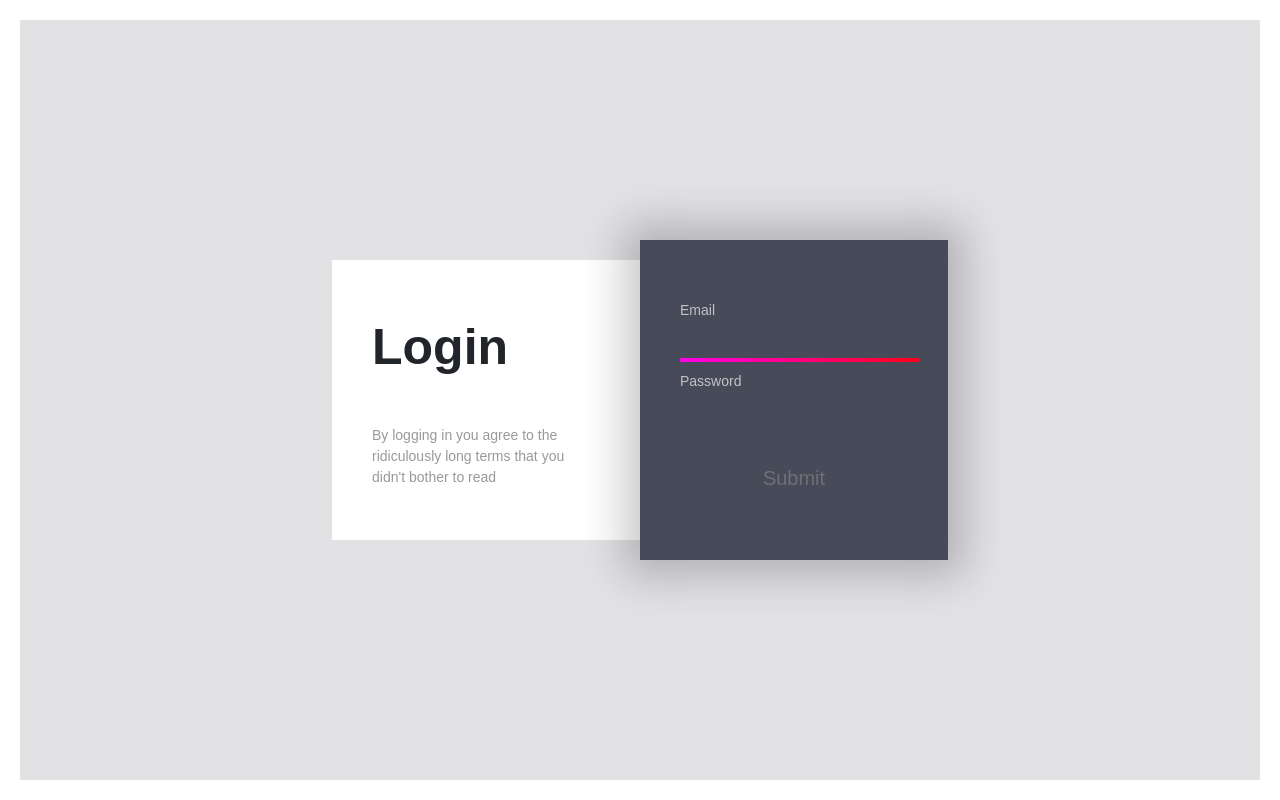
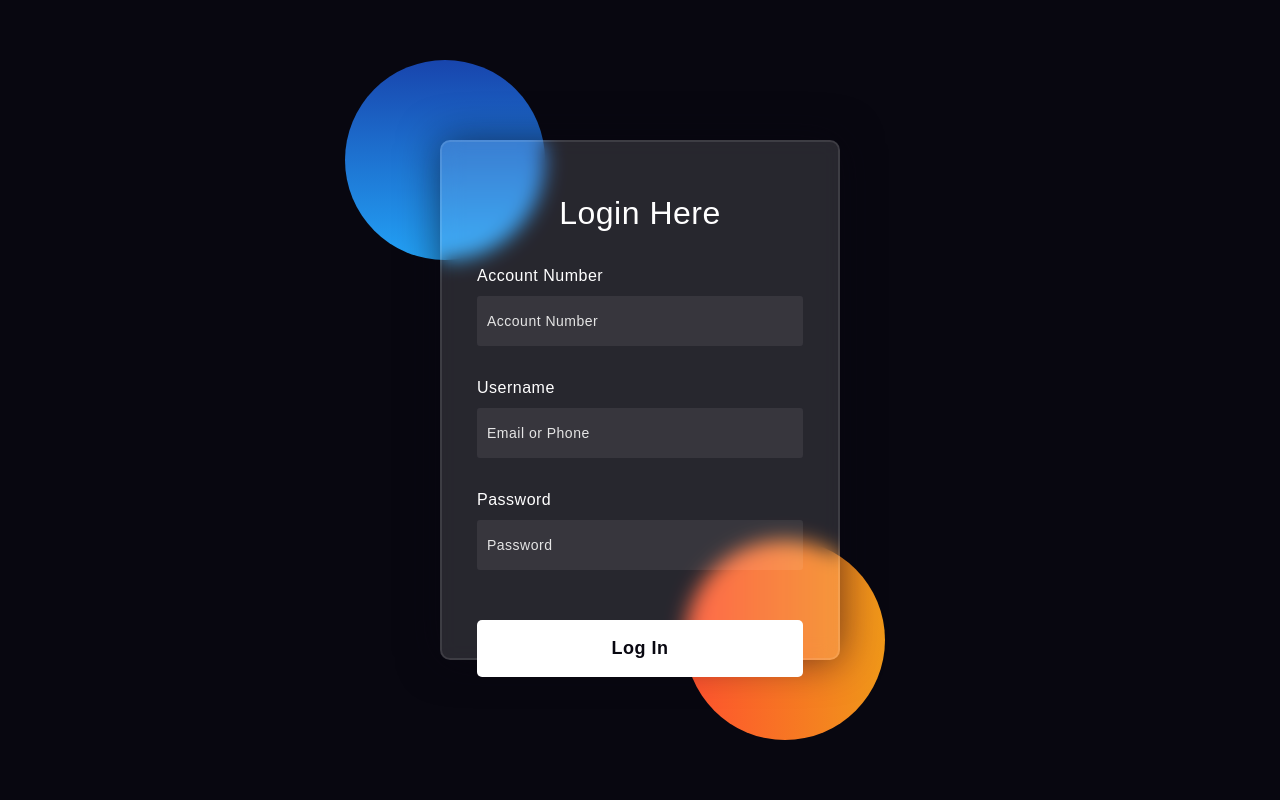
Before and after one commit to VDliveson/Banking-system, a Django app: page /login in a window 1280 px wide. Run offline with Django 4.2, Linux system fonts and the light colour scheme; some libraries are stand-ins or nearby versions; some web fonts are replaced.

Commit message:
Added login page

```diff
--- a/app/templates/login.html
+++ b/app/templates/login.html
@@ -5,48 +5,154 @@ Login
 {%endblock%}
 
 {%block bodyblock%}
-<link rel="stylesheet" href={% static 'css/login.css' %}>
+    <style media="screen">
+      *,
+*:before,
+*:after{
+    padding: 0;
+    margin: 0;
+    box-sizing: border-box;
+}
+body{
+    background-color: #080710;
+}
+.background{
+    width: 430px;
+    height: 520px;
+    position: absolute;
+    transform: translate(-50%,-50%);
+    left: 50%;
+    top: 50%;
+}
+.background .shape{
+    height: 200px;
+    width: 200px;
+    position: absolute;
+    border-radius: 50%;
+}
+.shape:first-child{
+    background: linear-gradient(
+        #1845ad,
+        #23a2f6
+    );
+    left: -80px;
+    top: -80px;
+}
+.shape:last-child{
+    background: linear-gradient(
+        to right,
+        #ff512f,
+        #f09819
+    );
+    right: -30px;
+    bottom: -80px;
+}
+form{
+    height: 520px;
+    width: 400px;
+    background-color: rgba(255,255,255,0.13);
+    position: absolute;
+    transform: translate(-50%,-50%);
+    top: 50%;
+    left: 50%;
+    border-radius: 10px;
+    backdrop-filter: blur(10px);
+    border: 2px solid rgba(255,255,255,0.1);
+    box-shadow: 0 0 40px rgba(8,7,16,0.6);
+    padding: 50px 35px;
+}
+form *{
+    font-family: 'Poppins',sans-serif;
+    color: #ffffff;
+    letter-spacing: 0.5px;
+    outline: none;
+    border: none;
+}
+form h3{
+    font-size: 32px;
+    font-weight: 500;
+    line-height: 42px;
+    text-align: center;
+}
 
-<div class="page">
-    <div class="container">
-      <div class="left">
-        <div class="login">Login</div>
-        <div class="eula">By logging in you agree to the ridiculously long terms that you didn't bother to read</div>
-      </div>
-      <div class="right">
-        <svg viewBox="0 0 320 300">
-          <defs>
-            <linearGradient
-                            inkscape:collect="always"
-                            id="linearGradient"
-                            x1="13"
-                            y1="193.49992"
-                            x2="307"
-                            y2="193.49992"
-                            gradientUnits="userSpaceOnUse">
-              <stop
-                    style="stop-color:#ff00ff;"
-                    offset="0"
-                    id="stop876" />
-              <stop
-                    style="stop-color:#ff0000;"
-                    offset="1"
-                    id="stop878" />
-            </linearGradient>
-          </defs>
-          <path d="m 40,120.00016 239.99984,-3.2e-4 c 0,0 24.99263,0.79932 25.00016,35.00016 0.008,34.20084 -25.00016,35 -25.00016,35 h -239.99984 c 0,-0.0205 -25,4.01348 -25,38.5 0,34.48652 25,38.5 25,38.5 h 215 c 0,0 20,-0.99604 20,-25 0,-24.00396 -20,-25 -20,-25 h -190 c 0,0 -20,1.71033 -20,25 0,24.00396 20,25 20,25 h 168.57143" />
-        </svg>
-        <div class="form">
-          <label for="email">Email</label>
-          <input type="email" id="email">
-          <label for="password">Password</label>
-          <input type="password" id="password">
-          <input type="submit" id="submit" value="Submit">
+label{
+    display: block;
+    margin-top: 30px;
+    font-size: 16px;
+    font-weight: 500;
+}
+input{
+    display: block;
+    height: 50px;
+    width: 100%;
+    background-color: rgba(255,255,255,0.07);
+    border-radius: 3px;
+    padding: 0 10px;
+    margin-top: 8px;
+    font-size: 14px;
+    font-weight: 300;
+}
+::placeholder{
+    color: #e5e5e5;
+}
+button{
+    margin-top: 50px;
+    width: 100%;
+    background-color: #ffffff;
+    color: #080710;
+    padding: 15px 0;
+    font-size: 18px;
+    font-weight: 600;
+    border-radius: 5px;
+    cursor: pointer;
+}
+.social{
+  margin-top: 30px;
+  display: flex;
+}
+.social div{
+  background: red;
+  width: 150px;
+  border-radius: 3px;
+  padding: 5px 10px 10px 5px;
+  background-color: rgba(255,255,255,0.27);
+  color: #eaf0fb;
+  text-align: center;
+}
+.social div:hover{
+  background-color: rgba(255,255,255,0.47);
+}
+.social .fb{
+  margin-left: 25px;
+}
+.social i{
+  margin-right: 4px;
+}
+
+    </style>
+
+    <div class="background">
+        <div class="shape"></div>
+        <div class="shape"></div>
+    </div>
+    <form>
+        <h3>Login Here</h3>
+
+        <label for="accountnumber">Account Number</label>
+        <input type="text" placeholder="Account Number" id="accountnumber">
+
+        <label for="username">Username</label>
+        <input type="text" placeholder="Email or Phone" id="username">
+
+        <label for="password">Password</label>
+        <input type="password" placeholder="Password" id="password">
+
+
+        <button>Log In</button>
+
         </div>
-      </div>
-    </div>
-  </div>
+    </form>
 
-<script src="{% static 'js/login.js' %}">
+
 
 {%endblock%}
--- a/static/css/login.css
+++ /dev/null
@@ -1,132 +0,0 @@
-@import url('https://rsms.me/inter/inter-ui.css');
-::selection {
-  background: #2D2F36;
-}
-::-webkit-selection {
-  background: #2D2F36;
-}
-::-moz-selection {
-  background: #2D2F36;
-}
-body {
-  background: white;
-  font-family: 'Inter UI', sans-serif;
-  margin: 0;
-  padding: 20px;
-}
-.page {
-  background: #e2e2e5;
-  display: flex;
-  flex-direction: column;
-  height: calc(100% - 40px);
-  position: absolute;
-  place-content: center;
-  width: calc(100% - 40px);
-}
-@media (max-width: 767px) {
-  .page {
-    height: auto;
-    margin-bottom: 20px;
-    padding-bottom: 20px;
-  }
-}
-.container {
-  display: flex;
-  height: 320px;
-  margin: 0 auto;
-  width: 640px;
-}
-@media (max-width: 767px) {
-  .container {
-    flex-direction: column;
-    height: 630px;
-    width: 320px;
-  }
-}
-.left {
-  background: white;
-  height: calc(100% - 40px);
-  top: 20px;
-  position: relative;
-  width: 50%;
-}
-@media (max-width: 767px) {
-  .left {
-    height: 100%;
-    left: 20px;
-    width: calc(100% - 40px);
-    max-height: 270px;
-  }
-}
-.login {
-  font-size: 50px;
-  font-weight: 900;
-  margin: 50px 40px 40px;
-}
-.eula {
-  color: #999;
-  font-size: 14px;
-  line-height: 1.5;
-  margin: 40px;
-}
-.right {
-  background: #474A59;
-  box-shadow: 0px 0px 40px 16px rgba(0,0,0,0.22);
-  color: #F1F1F2;
-  position: relative;
-  width: 50%;
-}
-@media (max-width: 767px) {
-  .right {
-    flex-shrink: 0;
-    height: 100%;
-    width: 100%;
-    max-height: 350px;
-  }
-}
-svg {
-  position: absolute;
-  width: 320px;
-}
-path {
-  fill: none;
-  stroke: url(#linearGradient);;
-  stroke-width: 4;
-  stroke-dasharray: 240 1386;
-}
-.form {
-  margin: 40px;
-  position: absolute;
-}
-label {
-  color:  #c2c2c5;
-  display: block;
-  font-size: 14px;
-  height: 16px;
-  margin-top: 20px;
-  margin-bottom: 5px;
-}
-input {
-  background: transparent;
-  border: 0;
-  color: #f2f2f2;
-  font-size: 20px;
-  height: 30px;
-  line-height: 30px;
-  outline: none !important;
-  width: 100%;
-}
-input::-moz-focus-inner {
-  border: 0;
-}
-#submit {
-  color: #707075;
-  margin-top: 40px;
-  transition: color 300ms;
-}
-#submit:focus {
-  color: #f2f2f2;
-}
-#submit:active {
-  color: #d0d0d2;
-}
--- a/static/js/login.js
+++ /dev/null
@@ -1,49 +0,0 @@
-var current = null;
-document.querySelector('#email').addEventListener('focus', function(e) {
-  if (current) current.pause();
-  current = anime({
-    targets: 'path',
-    strokeDashoffset: {
-      value: 0,
-      duration: 700,
-      easing: 'easeOutQuart'
-    },
-    strokeDasharray: {
-      value: '240 1386',
-      duration: 700,
-      easing: 'easeOutQuart'
-    }
-  });
-});
-document.querySelector('#password').addEventListener('focus', function(e) {
-  if (current) current.pause();
-  current = anime({
-    targets: 'path',
-    strokeDashoffset: {
-      value: -336,
-      duration: 700,
-      easing: 'easeOutQuart'
-    },
-    strokeDasharray: {
-      value: '240 1386',
-      duration: 700,
-      easing: 'easeOutQuart'
-    }
-  });
-});
-document.querySelector('#submit').addEventListener('focus', function(e) {
-  if (current) current.pause();
-  current = anime({
-    targets: 'path',
-    strokeDashoffset: {
-      value: -730,
-      duration: 700,
-      easing: 'easeOutQuart'
-    },
-    strokeDasharray: {
-      value: '530 1386',
-      duration: 700,
-      easing: 'easeOutQuart'
-    }
-  });
-});
```
